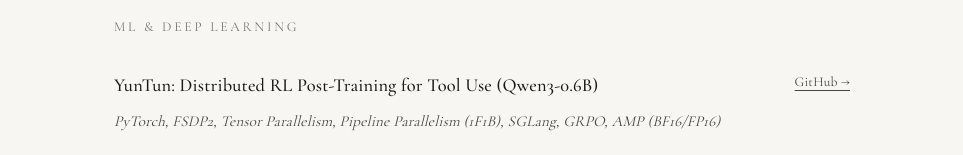
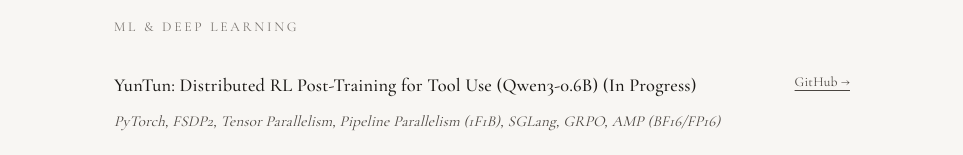
Before and after one commit to stochi0/personal-page, a Next.js app: page /projects in a window 1280 px wide. Shown: the part 318-473 px from the top of the page, without its empty margins (158-1121 px from the left). Built offline with nearby package versions, Linux system fonts and the light colour scheme.

Commit message:
update project status

```diff
--- a/src/content/projects.ts
+++ b/src/content/projects.ts
@@ -16,7 +16,7 @@ export const projectCategories: ProjectCategory[] = [
     name: "ML & Deep Learning",
     projects: [
       {
-        title: "YunTun: Distributed RL Post-Training for Tool Use (Qwen3-0.6B)",
+        title: "YunTun: Distributed RL Post-Training for Tool Use (Qwen3-0.6B) (In Progress)",
         tech: "PyTorch, FSDP2, Tensor Parallelism, Pipeline Parallelism (1F1B), SGLang, GRPO, AMP (BF16/FP16)",
         description: [
           "Implemented a custom 3D-parallel training stack from scratch (FSDP2 + custom TP + PP) for RL fine-tuning Qwen3-0.6B for tool use, including column/row sharding, vocab-parallel embeddings, and explicit gradient synchronization.",
```
